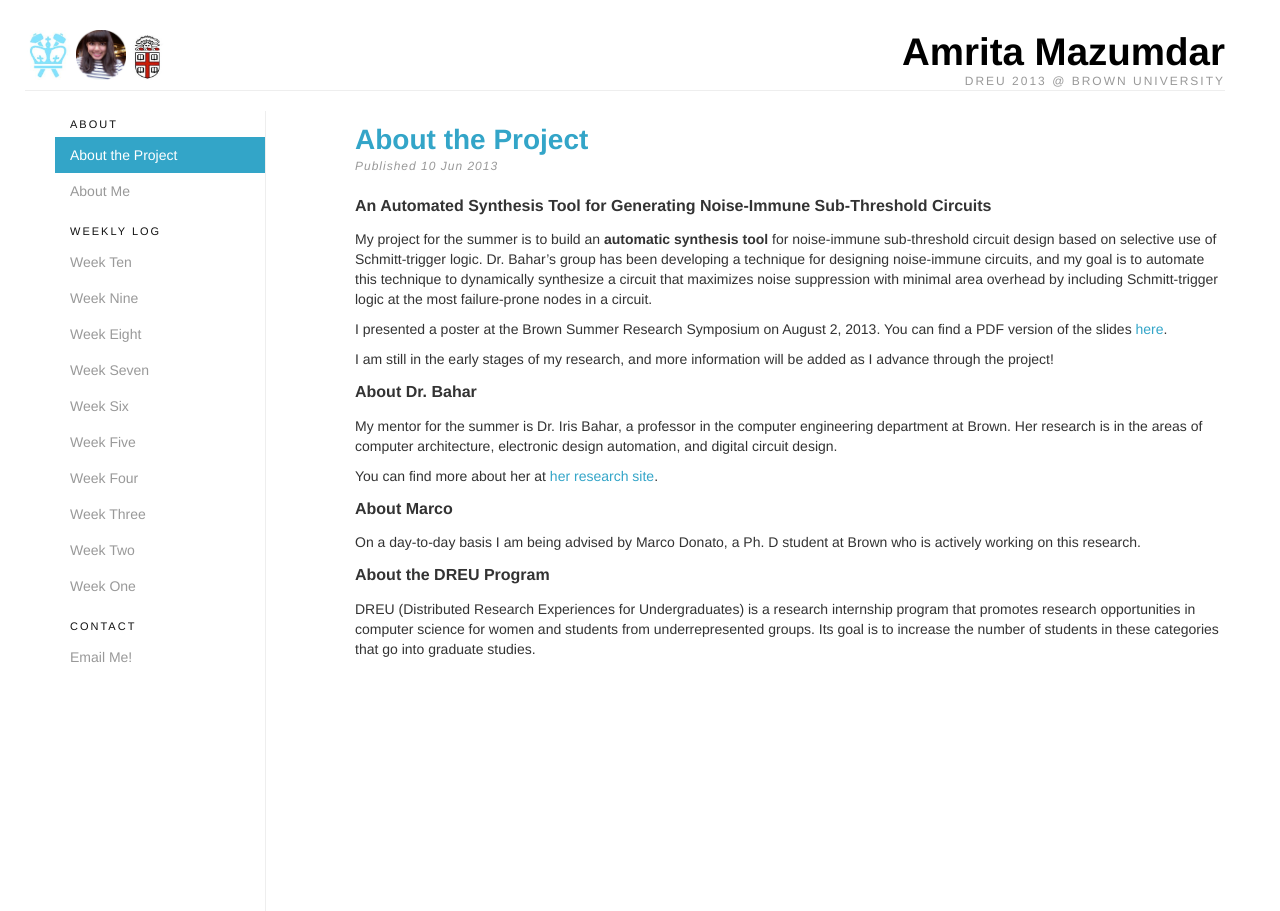
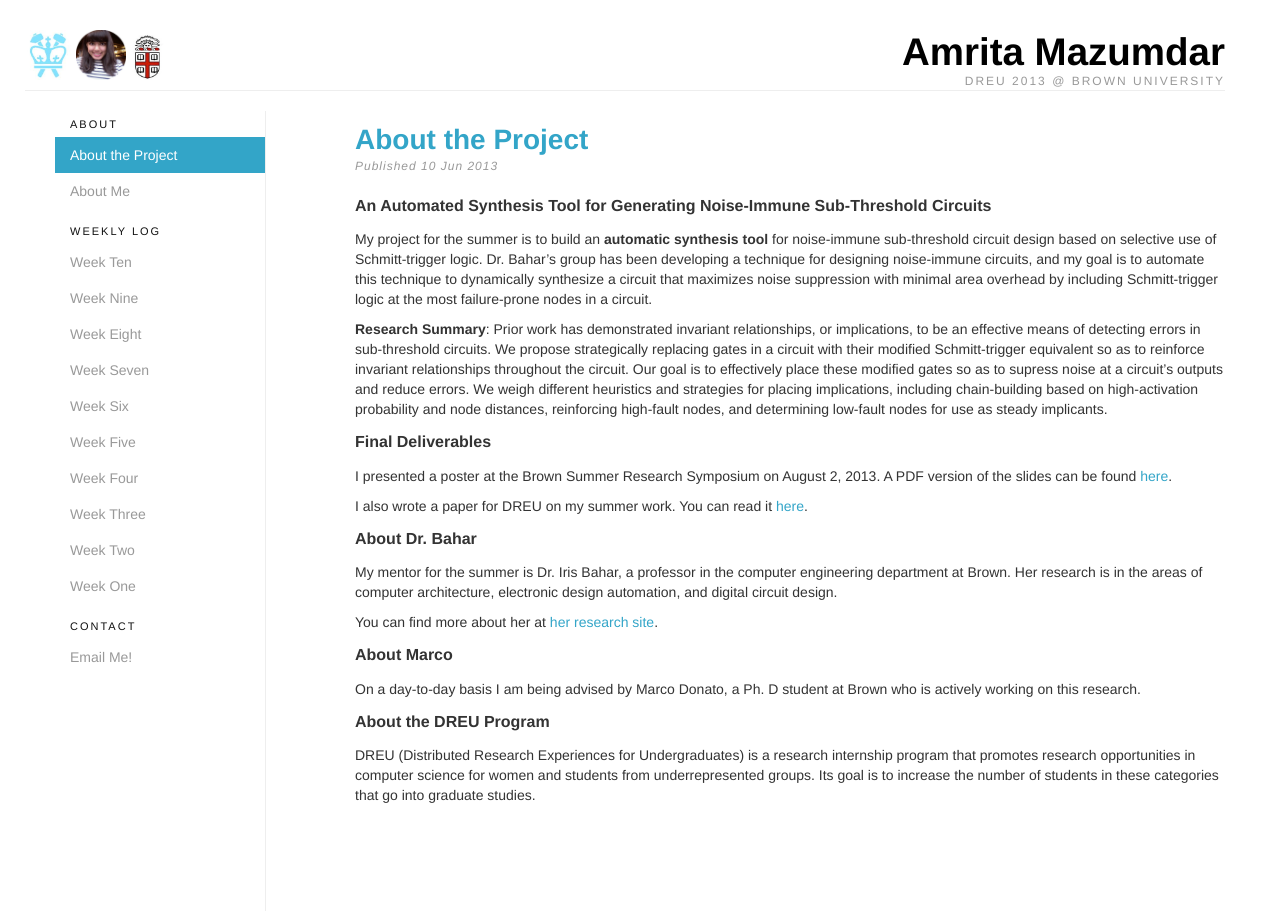
Before and after one commit to amritamaz/dreu-blog, a Jekyll site: the page built from _posts/2013-06-10-the-project.md, in a window 1280 px wide. Built offline with Jekyll 4.4.1, drawn with Linux system fonts in a browser that asks for light colours; nearby versions of some CDN libraries; Markdown is read by kramdown in place of the engine named in the settings.

Commit message:
editing the project page

```diff
--- a/_posts/2013-06-10-the-project.md
+++ b/_posts/2013-06-10-the-project.md
@@ -13,11 +13,21 @@ automate this technique to dynamically synthesize a circuit that
 maximizes noise suppression with minimal area overhead by including
 Schmitt-trigger logic at the most failure-prone nodes in a circuit.
 
-I presented a poster at the Brown Summer Research Symposium on August 2, 2013. You
-can find a PDF version of the slides <a href="{{ site.baseurl }}/assets/dreu_poster.pdf">here</a>.
+<b>Research Summary</b>: Prior work has demonstrated invariant relationships, or
+implications, to be an effective means of detecting errors in sub-threshold circuits.
+We propose strategically replacing gates in a circuit with their modified Schmitt-trigger
+equivalent so as to reinforce invariant relationships throughout the circuit. Our goal is
+to effectively place these modified gates so as to supress noise at a circuit's outputs and
+reduce errors. We weigh different heuristics and strategies for placing implications,
+including chain-building based on high-activation probability and node distances, reinforcing high-fault
+nodes, and determining low-fault nodes for use as steady implicants.
 
-I am still in the early stages of my research, and more information will
-be added as I advance through the project!
+## Final Deliverables
+
+I presented a poster at the Brown Summer Research Symposium on August 2, 2013. A PDF version of the slides
+can be found <a href="{{ site.baseurl }}/assets/dreu_poster.pdf">here</a>.
+
+I also wrote a paper for DREU on my summer work. You can read it <a href="{{ site.baseurl }}/assets/dreu_paper.pdf">here</a>.
 
 ## About Dr. Bahar
 
@@ -27,7 +37,7 @@ research is in the areas of computer architecture,
 electronic design automation, and digital circuit design.
 
 You can find more about her at
-<a href="http://www.amritamaz.me">her research site</a>.
+<a href="https://research.brown.edu/myresearch/R._Iris_Bahar">her research site</a>.
 
 ## About Marco
 
```
Also changed, not shown: 1 other file.
